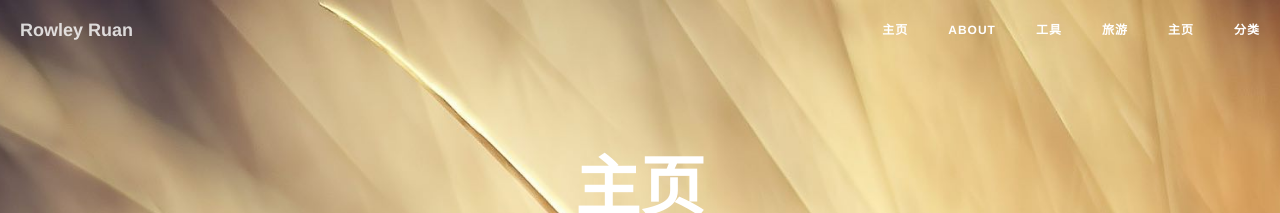
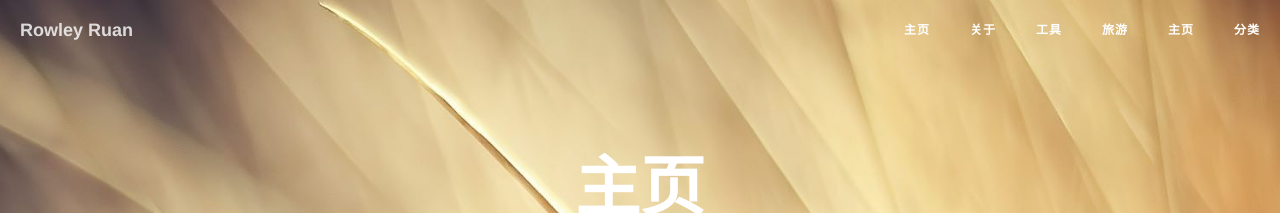
Before and after one commit to ruanHouli/ruanhouli.github.io, a Jekyll site: the page built from index.html, in a window 1280 px wide and 900 px high. Shown: the top 213 px of the window. Built offline with Jekyll 4.4.1, drawn with Linux system fonts in a browser that asks for light colours; nearby versions of some CDN libraries; the list of posts is cut into pages by our own code.

Commit message:
Update About.md

```diff
--- a/About.md
+++ b/About.md
@@ -1,6 +1,6 @@
 ---
 layout: page
-title: "About"
+title: "关于"
 description: "嘿，你总算找到我啦"
 header-img: "img/plane.jpg"
 ---
```
